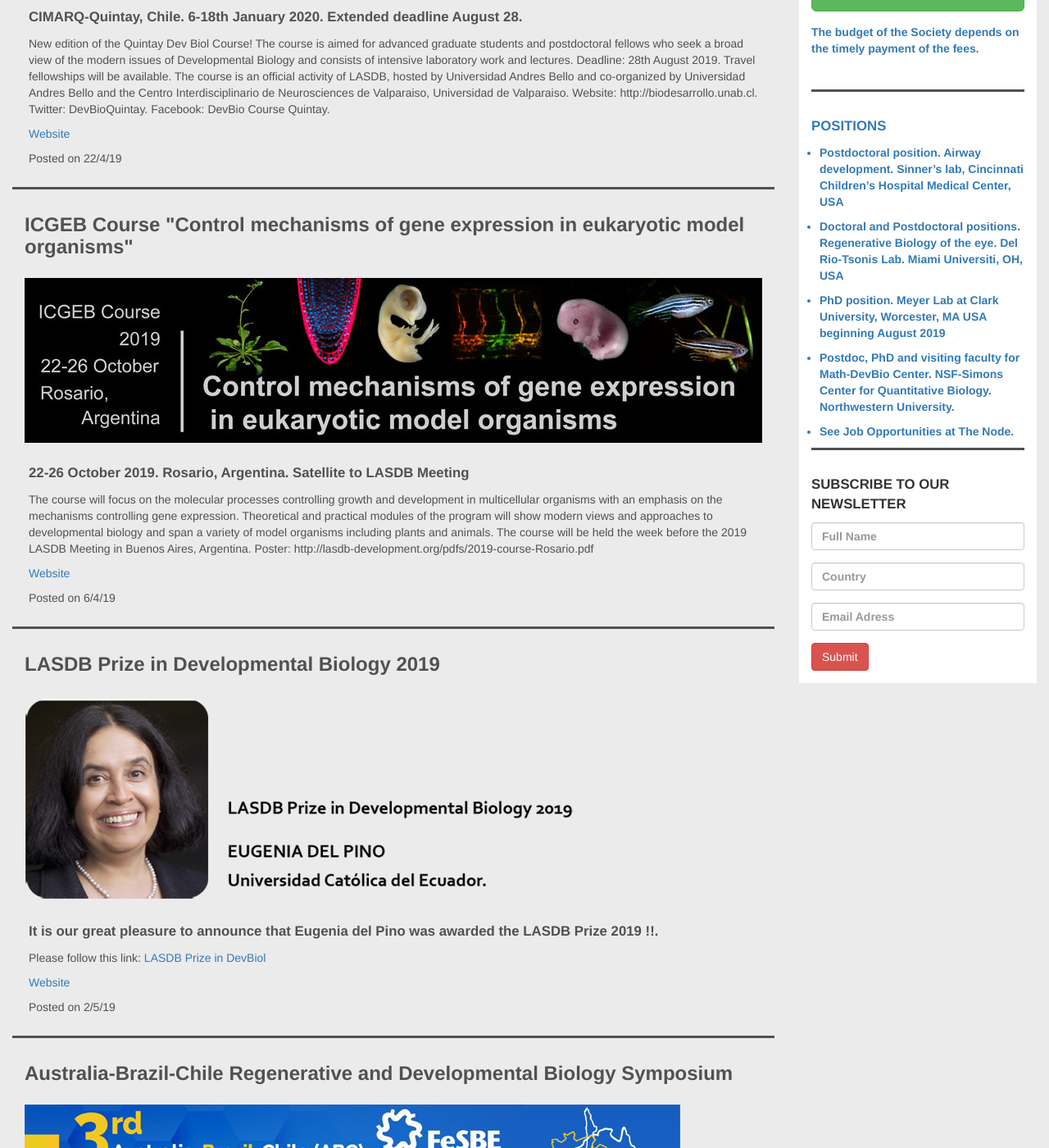
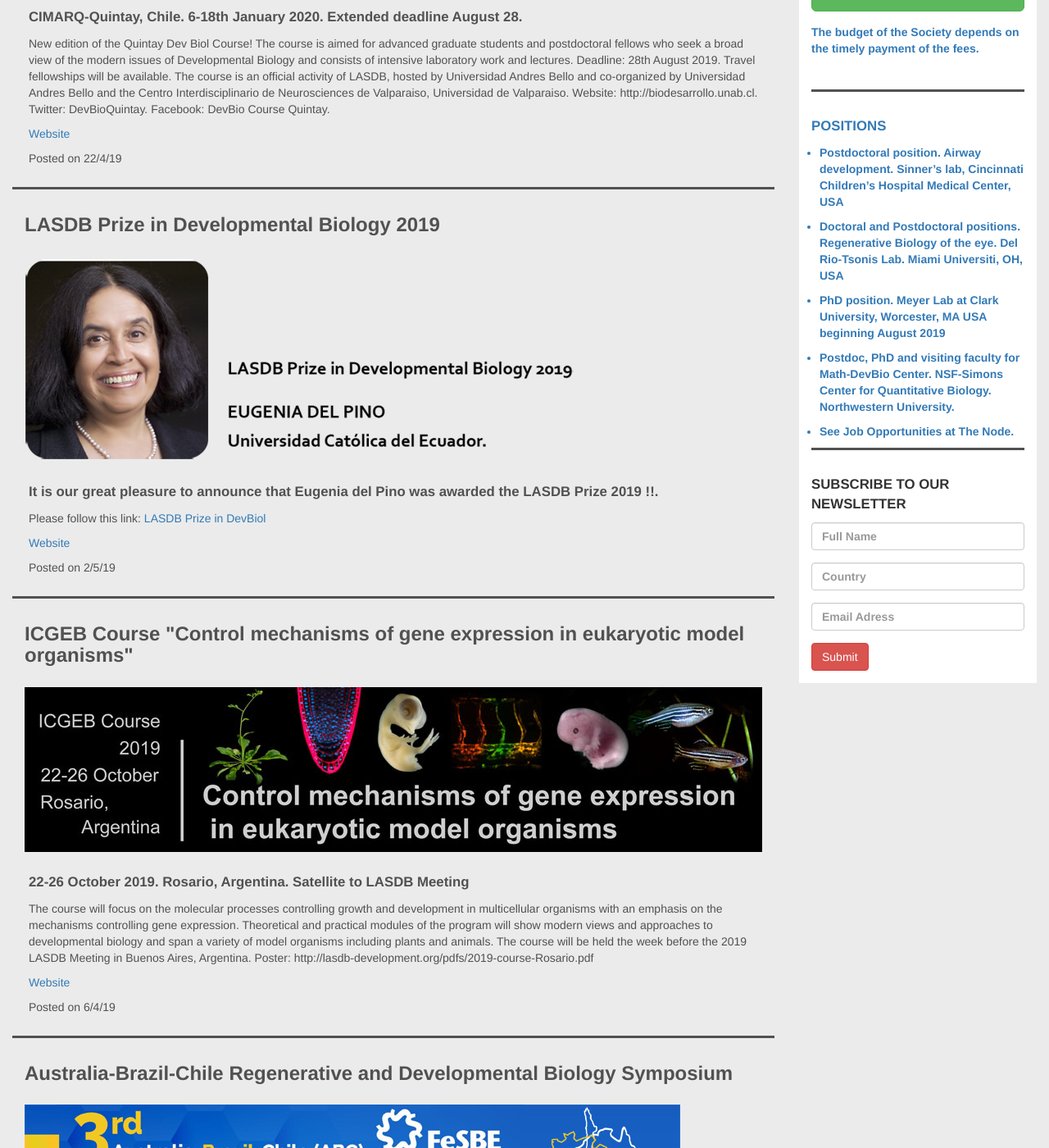
Before and after one commit to lasdb/lasdb.github.io, a Jekyll site: the page built from _posts/2000-01-01-news.markdown, in a window 1280 px wide and 1400 px high, scrolled down 699 px. Shown: the whole window at 82% size. Built offline with Jekyll 4.4.1, drawn with Linux system fonts in a browser that asks for light colours; nearby versions of some CDN libraries; some of the changed lines change nothing that is shown.

Commit message:
Update 2000-01-01-news.markdown

```diff
--- a/_posts/2000-01-01-news.markdown
+++ b/_posts/2000-01-01-news.markdown
@@ -15,6 +15,15 @@
     imageBg: '../img/news/quintay2020-bg.jpg'
     URL: 'http://biodesarrollo.unab.cl/'
 
+  - title: 'LASDB Prize in Developmental Biology 2019'
+    date: '2/5/19'
+    subtitle: 'It is our great pleasure to announce that Eugenia del Pino was awarded the LASDB Prize 2019 !!.'
+    body: 'Please follow this link:
+    <a href="http://lasdb-development.org/pages/prize.html">LASDB Prize in DevBiol</a>'
+    imageSm: 'img/news/delPino-prize-sm.png'
+    imageBg: '../img/news/delPino-prize-bg.png'
+    URL: 'http://lasdb-development.org/pages/prize.html'
+
   - title: 'ICGEB Course "Control mechanisms of gene expression in eukaryotic model organisms"'
     date: '6/4/19'
     subtitle: '22-26 October 2019. Rosario, Argentina. Satellite to LASDB Meeting'
@@ -23,15 +32,6 @@
     imageSm: '../img/news/Rosario-2019-sm.jpg'
     imageBg: '../img/news/Rosario-2019-bg.jpg'
     URL: 'http://lasdb2019.com/satellite-course-2019/'
-
-  - title: 'LASDB Prize in Developmental Biology 2019'
-    date: '2/5/19'
-    subtitle: 'It is our great pleasure to announce that Eugenia del Pino was awarded the LASDB Prize 2019 !!.'
-    body: 'Please follow this link:
-    <a href="http://lasdb-development.org/pages/prize.html">LASDB Prize in DevBiol</a>'
-    imageSm: 'img/news/delPino-prize-sm.png'
-    imageBg: '../img/news/delPino-prize-bg.png'
-    URL: 'http://lasdb-development.org/pages/prize.html'
 
   - title: 'Australia-Brazil-Chile Regenerative and Developmental Biology Symposium'
     date: '12/6/19'
```
